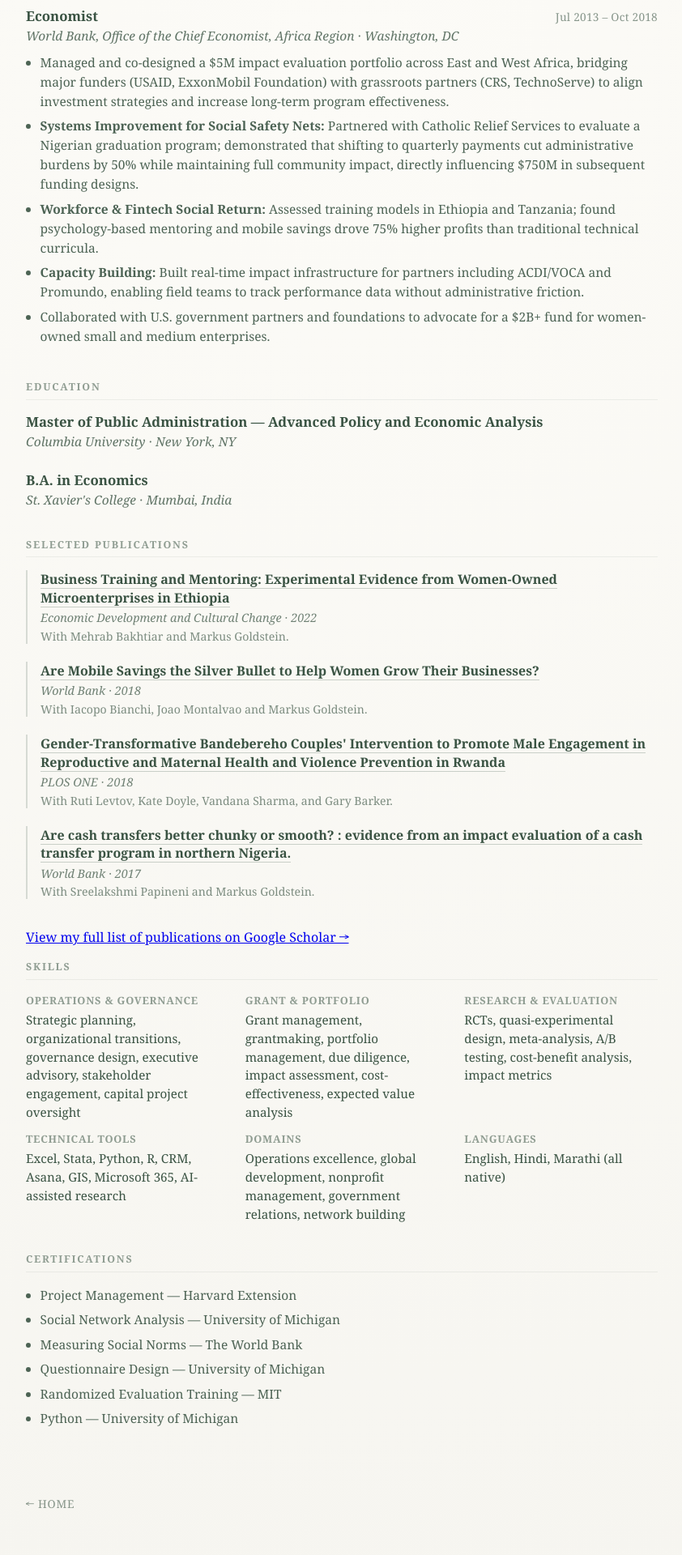
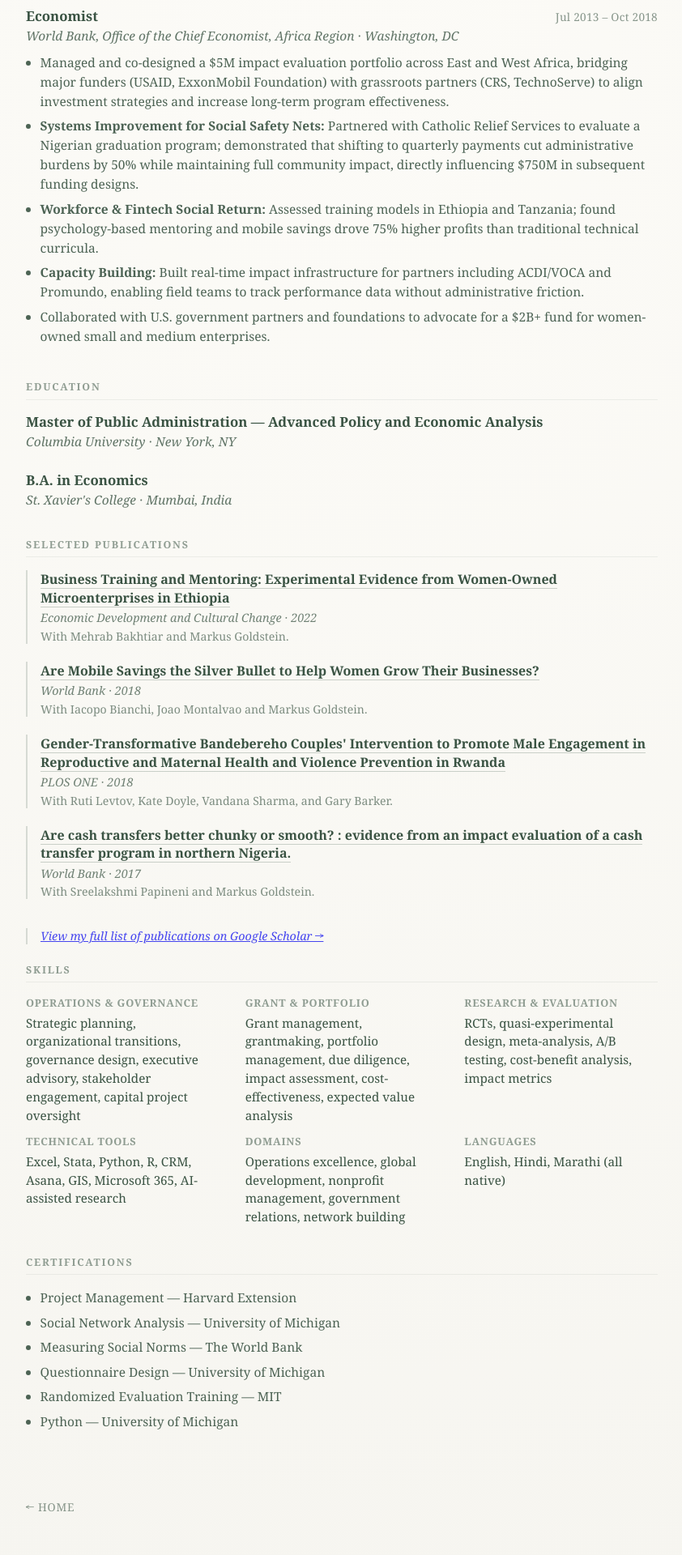
Before and after one commit to gautambastian/gautambastian.com, a Jekyll site: the page built from cv.md, in a window 1280 px wide. Shown: the part 1764-3684 px from the top of the page at 81% size, without its empty margins (218-1060 px from the left). Built offline with Jekyll 4.4.1, drawn with Linux system fonts in a browser that asks for light colours.

Commit message:
clean up link formatting to google scholar in cv.md

```diff
--- a/cv.md
+++ b/cv.md
@@ -126,7 +126,11 @@
 <div class="pub-coauthors">With Sreelakshmi Papineni and Markus Goldstein.</div>
 </div>
 </div>
+<div class="pub-entry">
+<div class="pub-meta">
 <p style="margin-bottom:1rem;"><a href="https://scholar.google.com/citations?user=vMkDMmwAAAAJ&hl=en" target="_blank">View my full list of publications on Google Scholar &rarr;</a></p>
+</div>
+</div>
 <div class="resume-section">
 <h2>Skills</h2>
 <div class="skills-grid">
```
